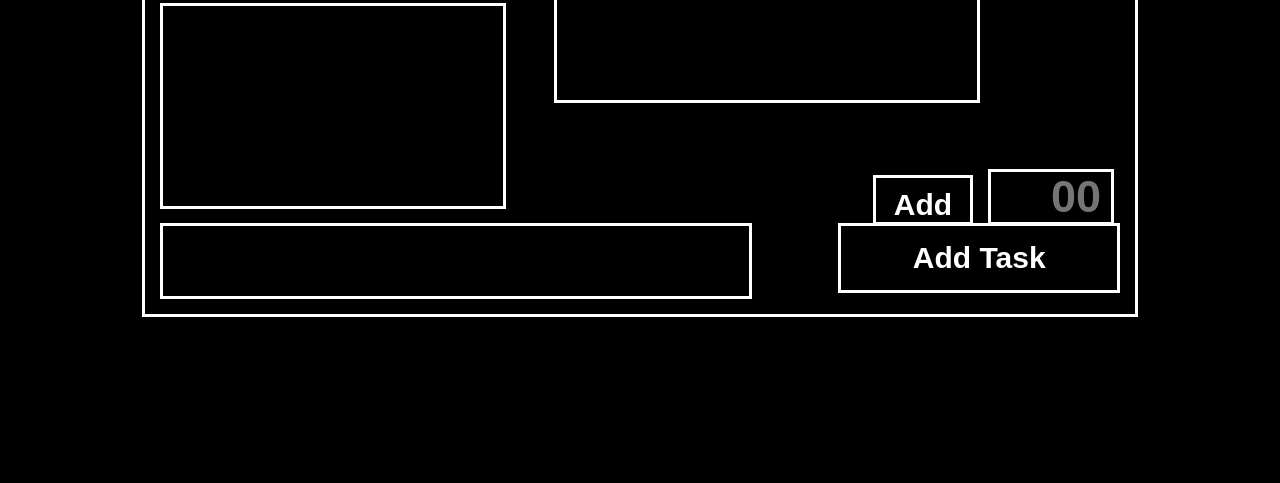
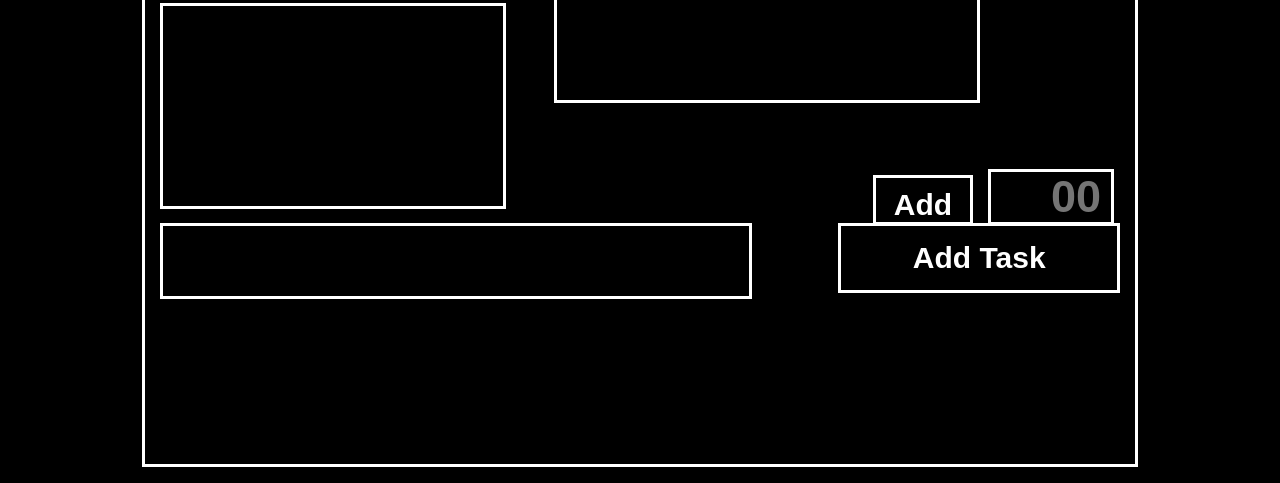
Before and after one commit to User17job/contadorRegresivo, a plain HTML site: page pmb/index.html in a window 1280 px wide. Shown: the part 317-800 px from the top of the page. Drawn offline with Linux system fonts and the light colour scheme.

Commit message:
ya se ve mejor/Face Final

```diff
--- a/pmb/sss.css
+++ b/pmb/sss.css
@@ -3,6 +3,7 @@ body{
     color: rgb(255, 255, 255);
     margin: 0px;
     border: 0px;
+    overflow: hidden;
 
 }
 /* estilos para los menus de los colores*/
@@ -342,7 +343,7 @@ a{
         overflow-y: hidden;
     }
     #app{
-        background-color: #43E5E9;
+        background-color: #43e6e900;
         height: 650px;
         width: 90%;
     }
@@ -425,7 +426,7 @@ a{
         text-decoration: none;
     }
 }
-@media screen and (min-width: 1000px){
+@media screen and (min-width: 1260px){
     body{
         overflow-y: hidden;
     }
@@ -596,3 +597,9 @@ a{
 
     }
 }
+@media screen and  (min-height: 650px){
+    #app{
+        height: 80vh;
+    }
+
+}
```
